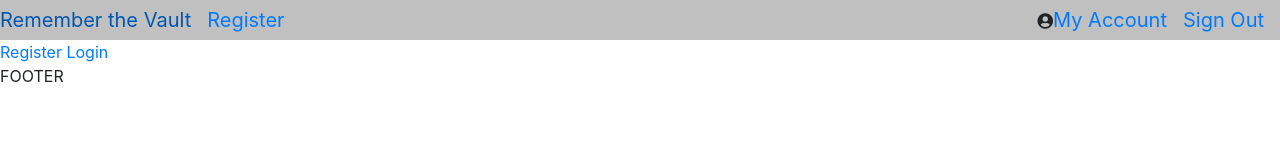
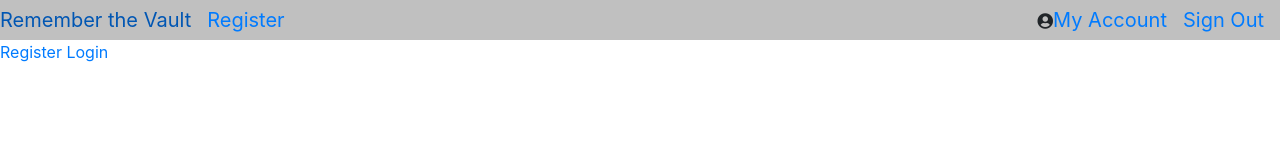
Before and after one commit to elaine-drum-female/Remember-the-Vault-Project-3, a React (Create React App) app in the folder client/: page / in a window 1280 px wide. Shown: the top 160 px of the page. Built offline with nearby package versions, Linux system fonts and the light colour scheme.

Commit message:
Removed the footer text

```diff
--- a/client/src/components/hoc/wrapper.js
+++ b/client/src/components/hoc/wrapper.js
@@ -7,7 +7,7 @@ class Wrapper extends Component {
                 <div>
                     {this.props.children}
                 </div>
-                FOOTER
+
             </div>
         );
     }
```
